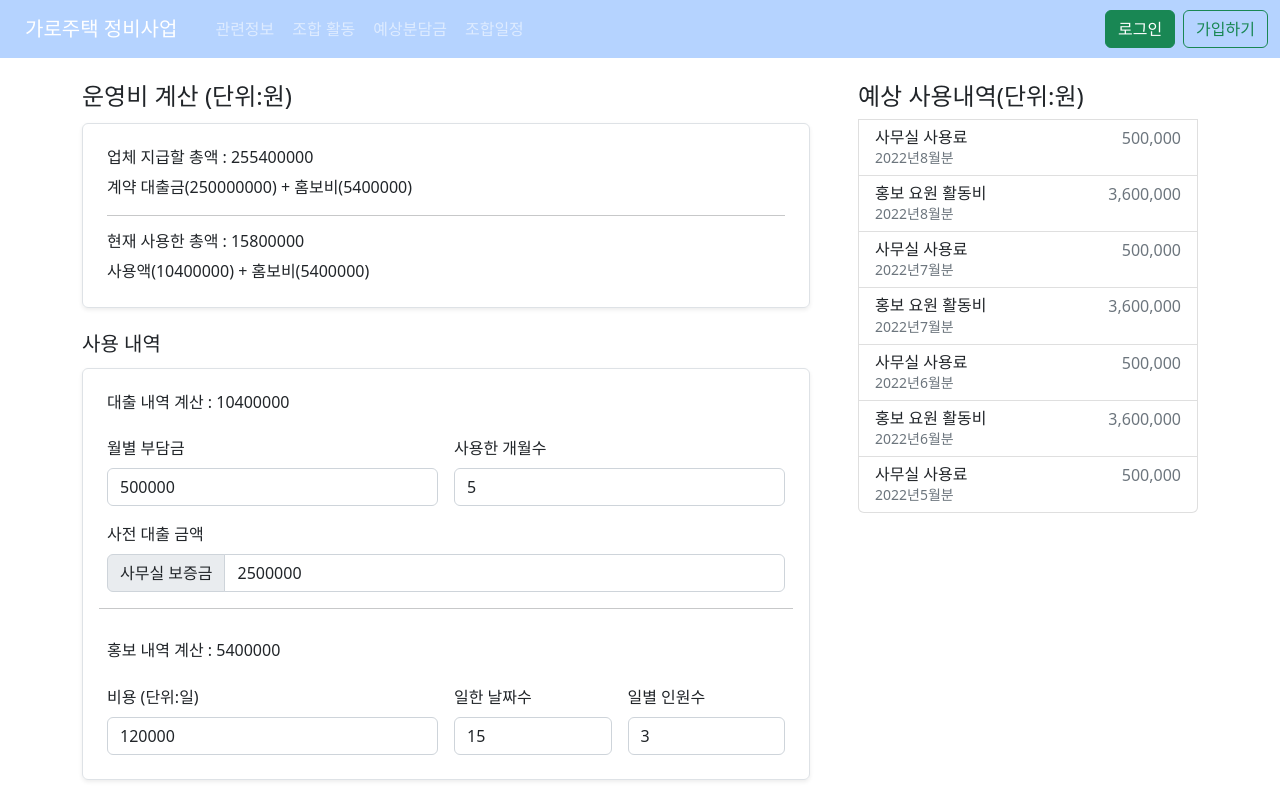
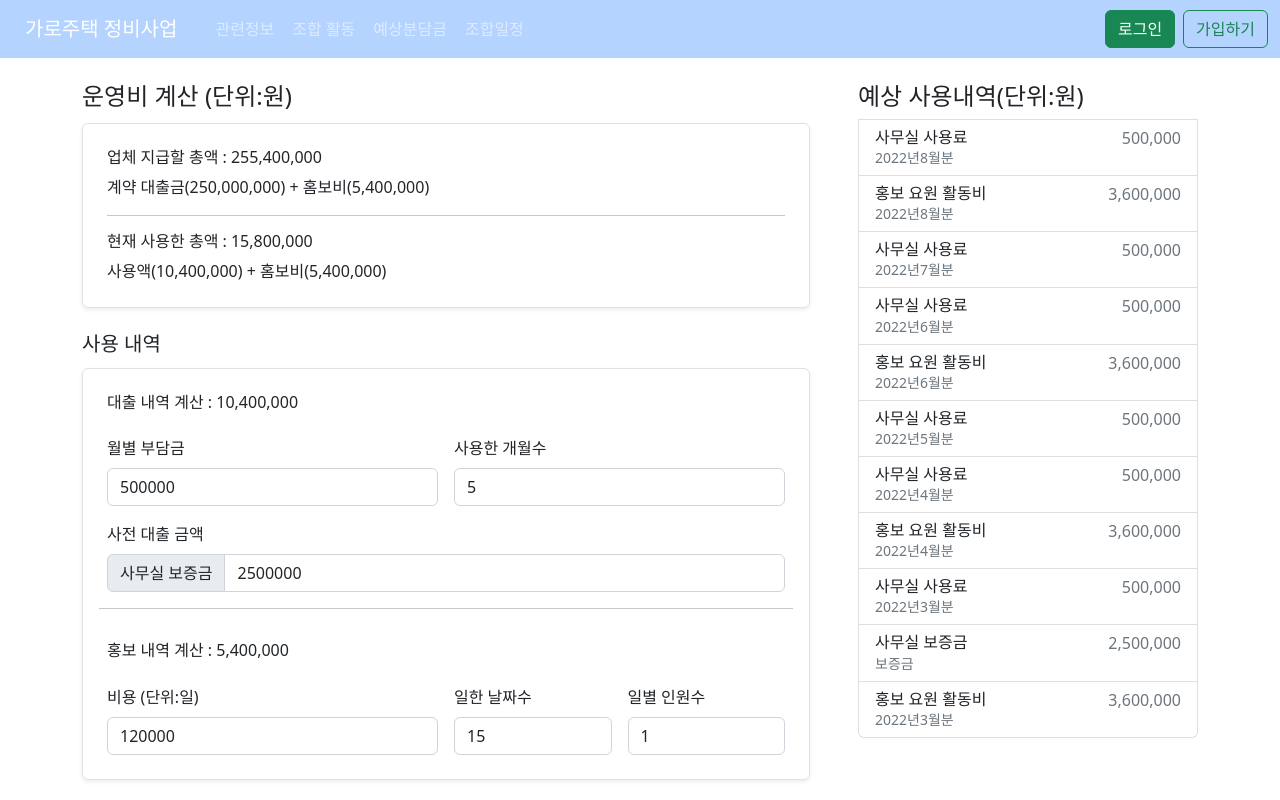
Before and after one commit to SanghunOh/project_home_maintenance_front, a Vue app: page /UnionActivity in a window 1280 px wide. Shown: the top 800 px of the page. Built offline with nearby package versions, Linux system fonts and the light colour scheme.

Commit message:
add some function On UnionActivity

```diff
--- a/src/components/unions/UnionActivity.vue
+++ b/src/components/unions/UnionActivity.vue
@@ -1,5 +1,5 @@
 <script setup>
-import { reactive, watch } from "vue";
+import { computed, reactive, watch } from "vue";
 import UsedCosts from "./UsedCosts.vue";
 
 const states = reactive({
@@ -13,7 +13,7 @@ const states = reactive({
   used_loan_months: 5, // 사용한 개월수
 
   marketing_amount: 5400000, // 마케팅 금액
-  marketing_peoples_per_day: 3, // 일별 마케팅 인원수
+  marketing_peoples_per_day: 1, // 일별 마케팅 인원수
   marketing_people_cost_per_day: 120000, // 인원당 비용 (단위:일)
   marketing_days: 15, // 마케팅 일한 날짜수
 });
@@ -54,6 +54,11 @@ watch(
   },
   { deep: true }
 );
+
+// const numberWithComma = computed({
+//     get: () => store.state.page.about.title,
+//     set: value => store.commit('setData', { about: { title: value }})
+// })
 </script>
 
 <template>
@@ -68,22 +73,28 @@ watch(
           <div class="card border-0">
             <h6>
               업체 지급할 총액 :
-              {{ states.contract_amount + states.marketing_amount }}
+              {{
+                Number(
+                  states.contract_amount + states.marketing_amount
+                ).toLocaleString()
+              }}
             </h6>
             <div>
-              계약 대출금({{ states.contract_amount }}) + 홈보비({{
-                states.marketing_amount
-              }})
+              계약 대출금({{ Number(states.contract_amount).toLocaleString() }})
+              + 홈보비({{ Number(states.marketing_amount).toLocaleString() }})
             </div>
             <hr />
             <h6>
               현재 사용한 총액 :
-              {{ states.paid_loan_amount + states.marketing_amount }}
+              {{
+                Number(
+                  states.paid_loan_amount + states.marketing_amount
+                ).toLocaleString()
+              }}
             </h6>
             <div>
-              사용액({{ states.paid_loan_amount }}) + 홈보비({{
-                states.marketing_amount
-              }})
+              사용액({{ Number(states.paid_loan_amount).toLocaleString() }}) +
+              홈보비({{ Number(states.marketing_amount).toLocaleString() }})
             </div>
           </div>
         </div>
@@ -95,7 +106,10 @@ watch(
         <div class="col p-4 d-flex flex-column position-static">
           <div class="card border-0">
             <div class="row g-3">
-              <h6>대출 내역 계산 : {{ states.paid_loan_amount }}</h6>
+              <h6>
+                대출 내역 계산 :
+                {{ Number(states.paid_loan_amount).toLocaleString() }}
+              </h6>
               <div class="col-sm-6">
                 <label for="loan_per_month" class="form-label"
                   >월별 부담금</label
@@ -146,7 +160,10 @@ watch(
                 </div>
               </div>
               <hr class="mt-3" />
-              <h6>홍보 내역 계산 : {{ states.marketing_amount }}</h6>
+              <h6>
+                홍보 내역 계산 :
+                {{ Number(states.marketing_amount).toLocaleString() }}
+              </h6>
               <div class="col-sm-6">
                 <label for="marketing_people_cost_per_day" class="form-label"
                   >비용 (단위:일)</label
--- a/src/components/unions/UsedCosts.vue
+++ b/src/components/unions/UsedCosts.vue
@@ -29,13 +29,6 @@
     </li>
     <li class="list-group-item d-flex justify-content-between lh-sm">
       <div>
-        <h6 class="my-0">홍보 요원 활동비</h6>
-        <small class="text-muted">2022년7월분</small>
-      </div>
-      <span class="text-muted">3,600,000</span>
-    </li>
-    <li class="list-group-item d-flex justify-content-between lh-sm">
-      <div>
         <h6 class="my-0">사무실 사용료</h6>
         <small class="text-muted">2022년6월분</small>
       </div>
@@ -55,6 +48,41 @@
       </div>
       <span class="text-muted">500,000</span>
     </li>
+    <li class="list-group-item d-flex justify-content-between lh-sm">
+      <div>
+        <h6 class="my-0">사무실 사용료</h6>
+        <small class="text-muted">2022년4월분</small>
+      </div>
+      <span class="text-muted">500,000</span>
+    </li>
+    <li class="list-group-item d-flex justify-content-between lh-sm">
+      <div>
+        <h6 class="my-0">홍보 요원 활동비</h6>
+        <small class="text-muted">2022년4월분</small>
+      </div>
+      <span class="text-muted">3,600,000</span>
+    </li>
+    <li class="list-group-item d-flex justify-content-between lh-sm">
+      <div>
+        <h6 class="my-0">사무실 사용료</h6>
+        <small class="text-muted">2022년3월분</small>
+      </div>
+      <span class="text-muted">500,000</span>
+    </li>
+    <li class="list-group-item d-flex justify-content-between lh-sm">
+      <div>
+        <h6 class="my-0">사무실 보증금</h6>
+        <small class="text-muted">보증금</small>
+      </div>
+      <span class="text-muted">2,500,000</span>
+    </li>
+    <li class="list-group-item d-flex justify-content-between lh-sm">
+      <div>
+        <h6 class="my-0">홍보 요원 활동비</h6>
+        <small class="text-muted">2022년3월분</small>
+      </div>
+      <span class="text-muted">3,600,000</span>
+    </li>
   </ul>
 </template>
 
```
